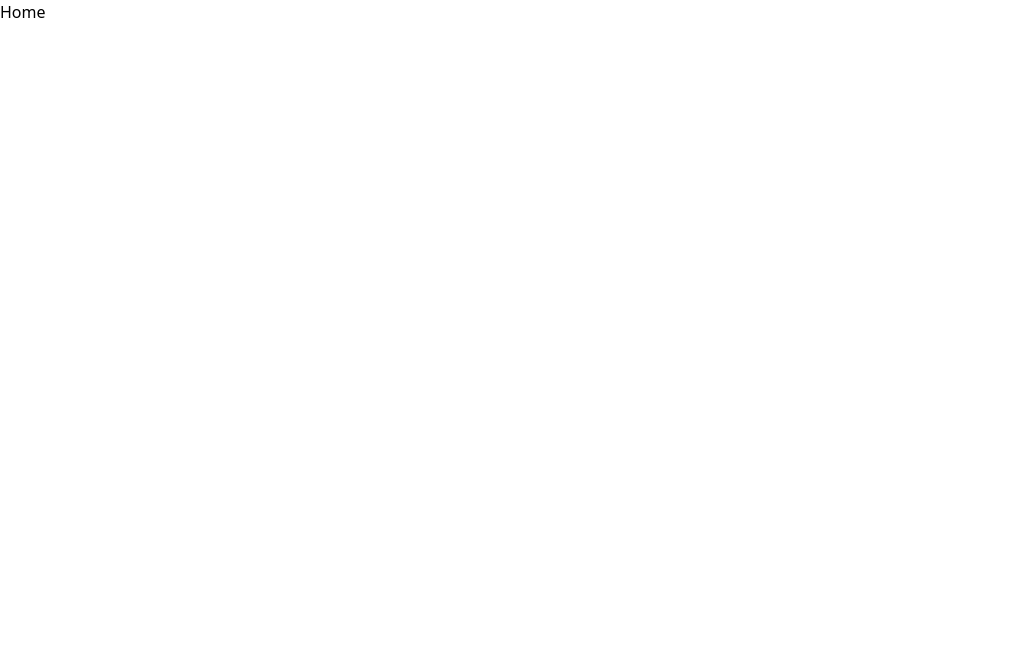
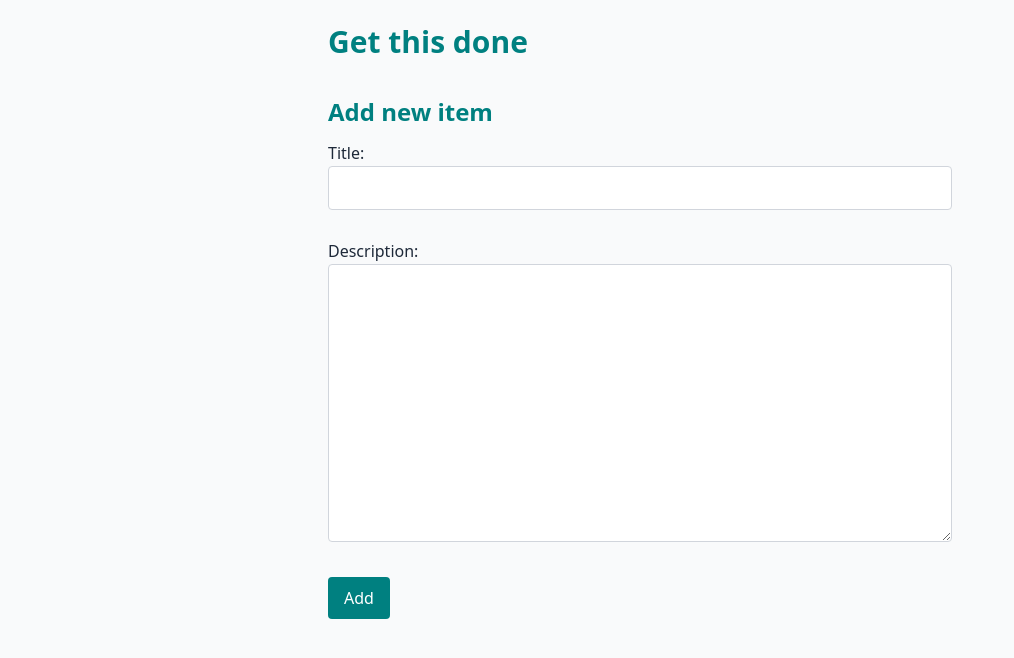
Before and after one commit to preludetech/tutorial-modern-web-frontends-no-react, a Django app: page / in a window 1280 px wide. Before the commit the part shown is almost empty. Shown: the top 658 px of the page, without its empty margins (0-1014 px from the left). Run offline with Django 5.2, Linux system fonts and the light colour scheme; data that the repository does not hold is empty.

Commit message:
made pretty

```diff
--- a/todo/forms.py
+++ b/todo/forms.py
@@ -6,4 +6,4 @@ from .models import TodoItem
 class TodoItemForm(forms.ModelForm):
     class Meta:
         model = TodoItem
-        fields = ["title", "description", "done"]
+        fields = ["title", "description"]
--- a/todo/templates/todo/_base.html
+++ b/todo/templates/todo/_base.html
@@ -5,6 +5,36 @@
         <meta name="viewport" content="width=device-width, initial-scale=1.0">
         <title>Todo</title>
         <script src="https://cdn.jsdelivr.net/npm/@tailwindcss/browser@4"></script>
+        <style type="text/tailwindcss">
+            @theme {
+                --color-primary: teal;
+            }
+
+            @layer base {
+                body { @apply bg-gray-50 text-gray-800 max-w-2xl mx-auto p-6 leading-relaxed; }
+
+                h1 { @apply text-3xl font-bold mb-4 text-primary; }
+                h2 { @apply text-2xl font-semibold mb-3 text-primary; }
+                h3 { @apply text-xl font-semibold mb-2; }
+                p { @apply mb-4; }
+                a { @apply text-primary underline hover:opacity-80; }
+
+                ul { @apply list-disc pl-6 mb-4; }
+                ol { @apply list-decimal pl-6 mb-4; }
+
+                form { @apply flex flex-col gap-3 mb-4; }
+                label { @apply font-medium; }
+                input, textarea, select {
+                    @apply w-full border border-gray-300 rounded px-3 py-2 bg-white focus:outline-none focus:ring-2 focus:ring-primary;
+                }
+                input[type="checkbox"], input[type="radio"] { @apply w-auto; }
+                input[type="checkbox"] { @apply size-5 p-0 mr-2 align-middle accent-primary cursor-pointer; }
+
+                button {
+                    @apply bg-primary text-white px-4 py-2 rounded cursor-pointer hover:opacity-90 self-start;
+                }
+            }
+        </style>
     </head>
     <body>
         {% block body %}{% endblock %}
--- a/todo/templates/todo/home.html
+++ b/todo/templates/todo/home.html
@@ -1,4 +1,21 @@
 {% extends "todo/_base.html" %}
 {% block body %}
-    <p>Home</p>
+    <h1>Get this done</h1>
+    <div class="space-y-3">
+        {% for todo in todos %}
+            <div class="bg-white border border-gray-200 rounded-lg shadow-sm p-4">
+                <p class="font-bold mb-1">
+                    <input type="checkbox" {% if todo.done %}checked{% endif %}>
+                    {{ todo.title }}
+                </p>
+                <p class="mb-0 text-gray-600">{{ todo.description }}</p>
+            </div>
+        {% endfor %}
+    </div>
+    <h2 class="pt-5">Add new item</h2>
+    <form method="post">
+        {% csrf_token %}
+        {{ form.as_p }}
+        <button type="submit">Add</button>
+    </form>
 {% endblock %}
--- a/todo/views.py
+++ b/todo/views.py
@@ -1,5 +1,17 @@
-from django.shortcuts import render
+from django.shortcuts import redirect, render
+
+from .forms import TodoItemForm
+from .models import TodoItem
 
 
 def home(request):
-    return render(request, "todo/home.html")
+    if request.method == "POST":
+        form = TodoItemForm(request.POST)
+        if form.is_valid():
+            form.save()
+            return redirect("home")
+    else:
+        form = TodoItemForm()
+
+    todos = TodoItem.objects.all()
+    return render(request, "todo/home.html", {"todos": todos, "form": form})
```
